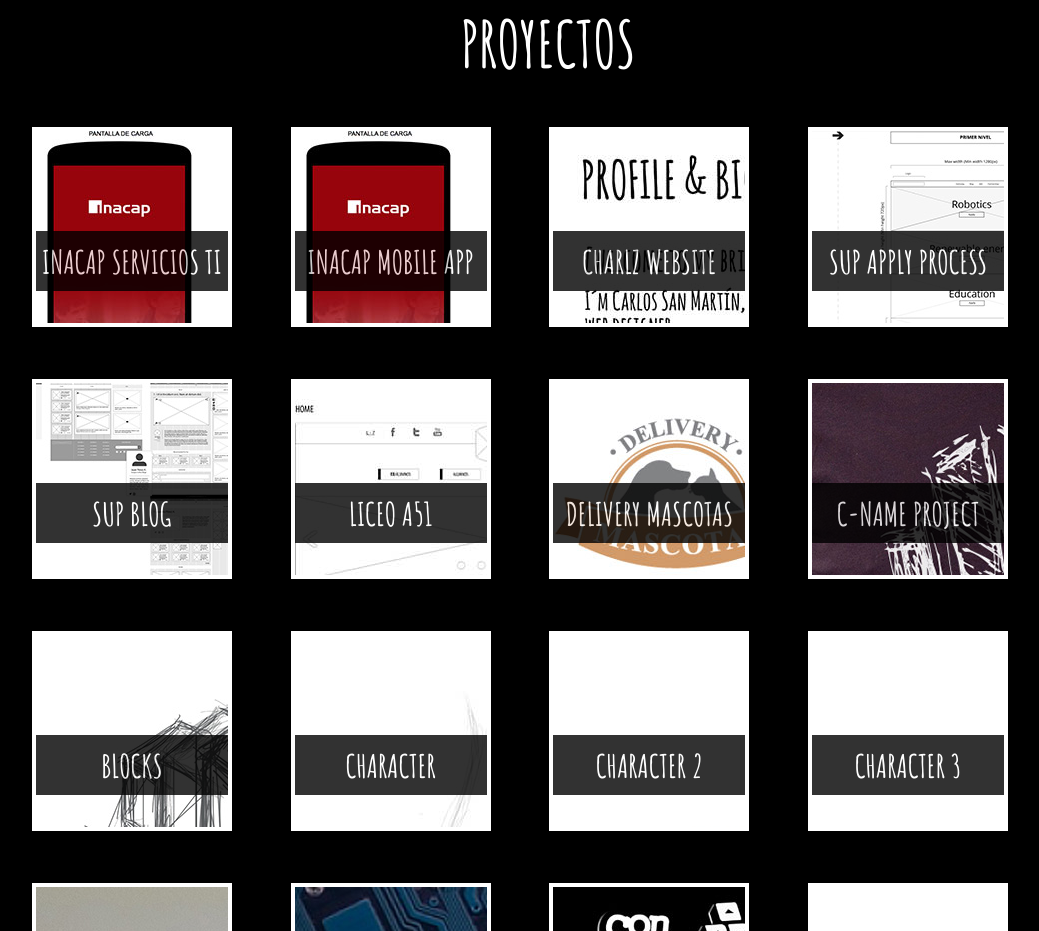
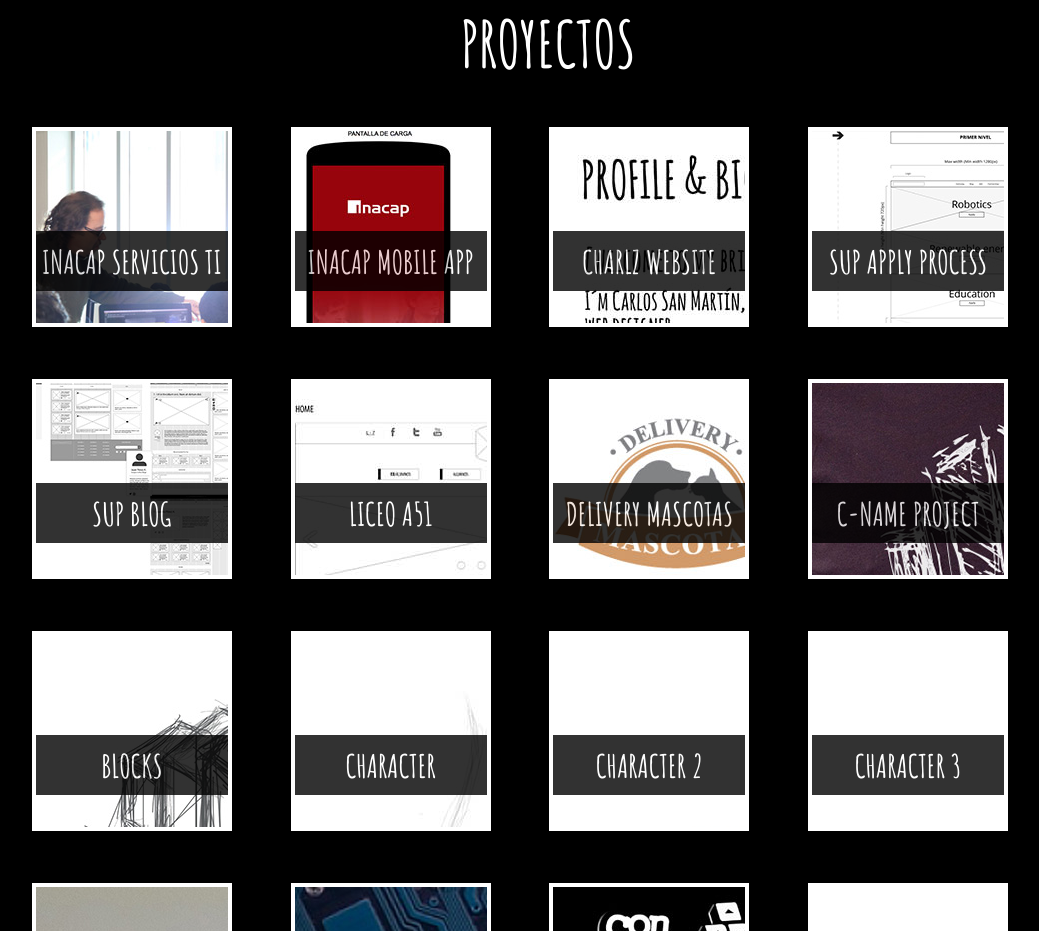
Before and after one commit to charlsrev/brief, a plain HTML site: page esp.html in a window 1280 px wide. Shown: the part 835-1766 px from the top of the page, without its empty margins (92-1131 px from the left). Drawn offline with nearby package versions, Linux system fonts and the light colour scheme.

Commit message:
change cv

```diff
--- a/esp.html
+++ b/esp.html
@@ -58,7 +58,7 @@
 	  <section id="projects">
 	  <h1>Proyectos</h1>
 	  <ul>
-	  	<li><a href="images/inacapti.jpg" data-lightbox="unos" data-title="Inacap Servicios TI / UI - UX Design<br/>Inacap Diseño Web - 2017/2018"><span>Inacap Servicios TI</span></a><img src="images/charlz_inacapapp.jpg" alt="Other" /></li>
+	  	<li><a href="images/inacapti.jpg" data-lightbox="unos" data-title="Inacap Servicios TI / UI - UX Design<br/>Inacap Diseño Web - 2017/2018"><span>Inacap Servicios TI</span></a><img src="images/charlz_inacapti.jpg" alt="Other" /></li>
 
 	  	<li><a href="images/inacapmobile.jpg" data-lightbox="unos" data-title="Inacap Mobile App / UI - UX Design<br/>Inacap App - 2016"><span>Inacap Mobile App</span></a><img src="images/charlz_inacapapp.jpg" alt="Other" /></li>
 
```
Also changed, not shown: index.html (+1 -1 lines).
